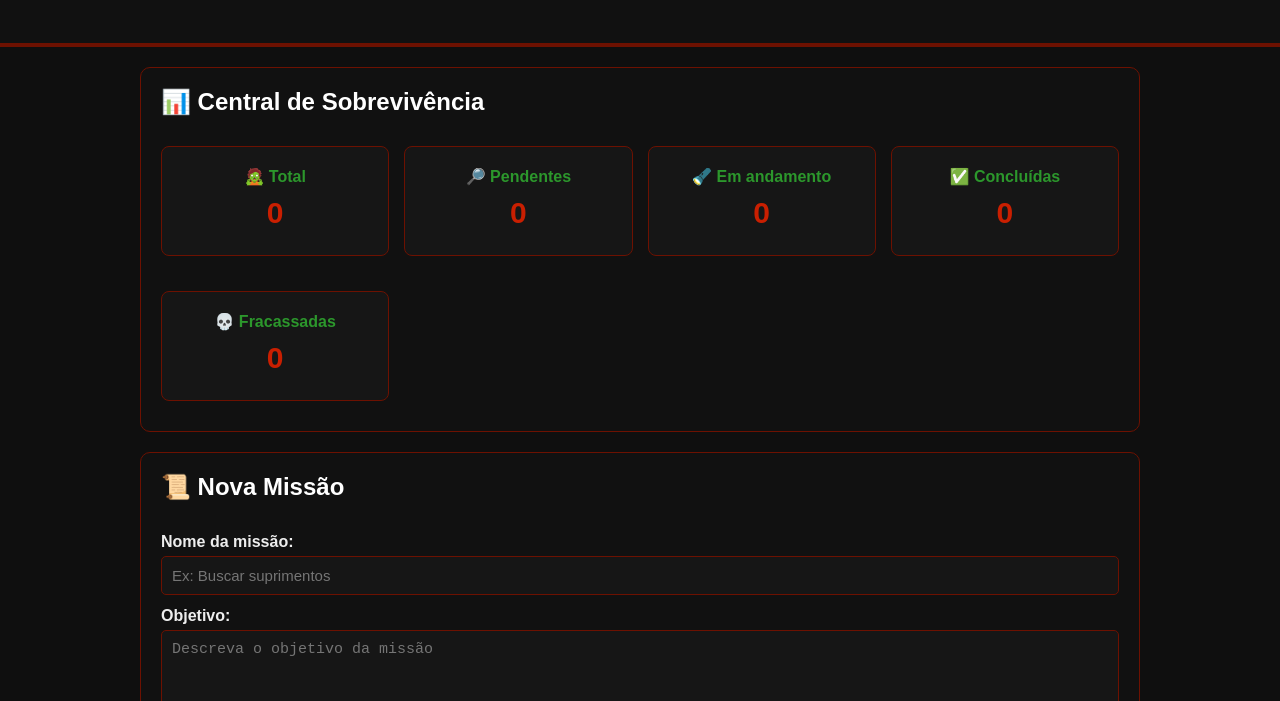
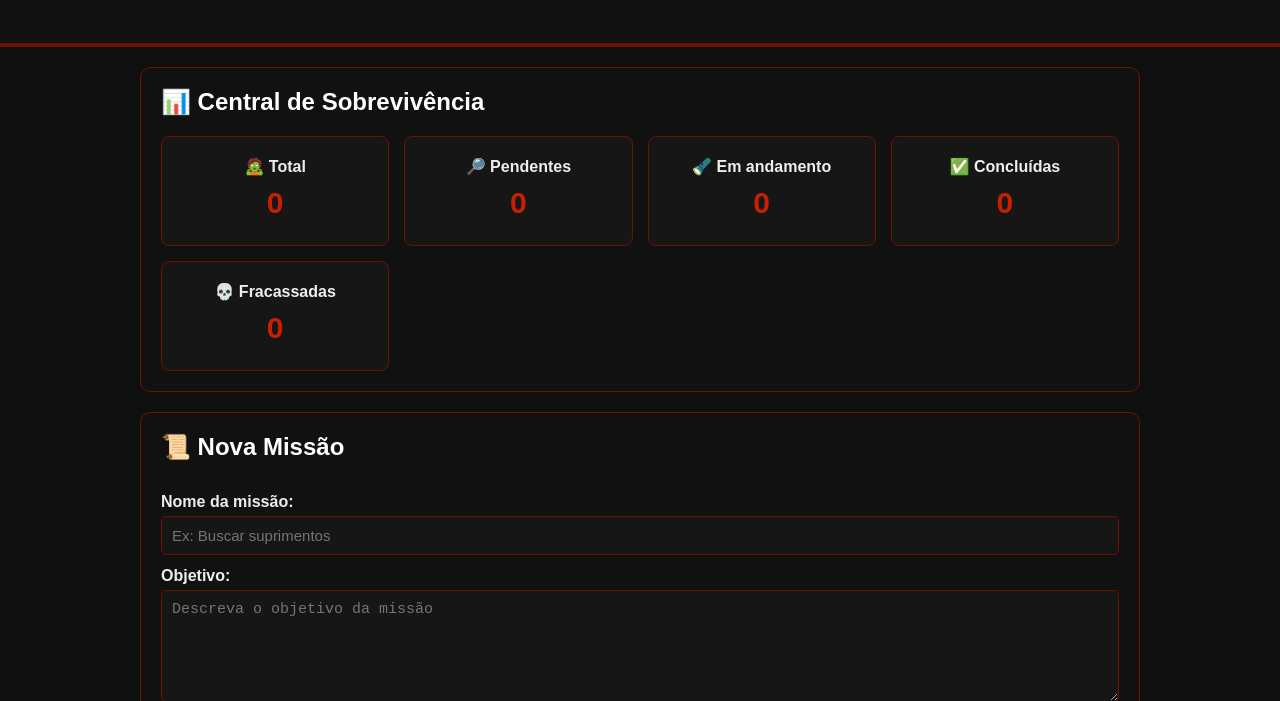
Before and after one commit to Leomdpaz/Projeto-Front-end-Interativo, a plain HTML site: page index.html in a window 1280 px wide. Shown: the part 99-800 px from the top of the page. Drawn offline with Linux system fonts and the light colour scheme; a script that the page names is missing.

Commit message:
Correção .caixa CSS

```diff
--- a/style.css
+++ b/style.css
@@ -66,12 +66,6 @@ h2 {
     font-weight: bold;
     margin: 10px 0;
     color: #c91f01;
-}
-.caixa {
-    font-size: 30px;
-    font-weight: bold;
-    margin: 10px 0;
-    color: #2c972c;
 }
 
 form {
```
